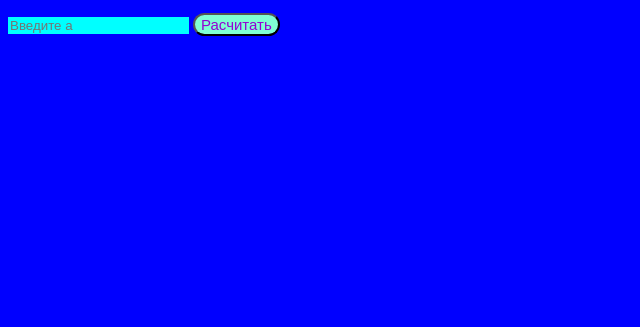
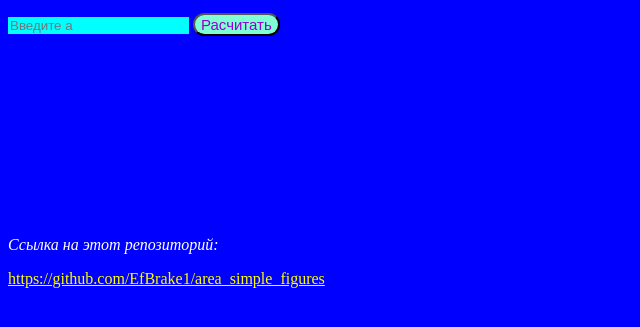
Before and after one commit to EfBrake1/area_simple_figures, a plain HTML site: page index.html in a window 1280 px wide. Shown: the part 409-736 px from the top of the page, without its empty margins (0-640 px from the left). Drawn offline with Linux system fonts and the light colour scheme.

Commit message:
html
html

```diff
--- a/index.html
+++ b/index.html
@@ -28,6 +28,10 @@
         <input type="number" class="num4" placeholder="Введите a">
         <button class="check2">Расчитать</button>
     </div>
+        <div class="asd">
+        <p><i>Ссылка на этот репозиторий:</i></p>
+        <a href="https://github.com/EfBrake1/area_simple_figures">https://github.com/EfBrake1/area_simple_figures</a>
+    </div>
 </body>
 <script src="script.js"></script>
 </html>
```
